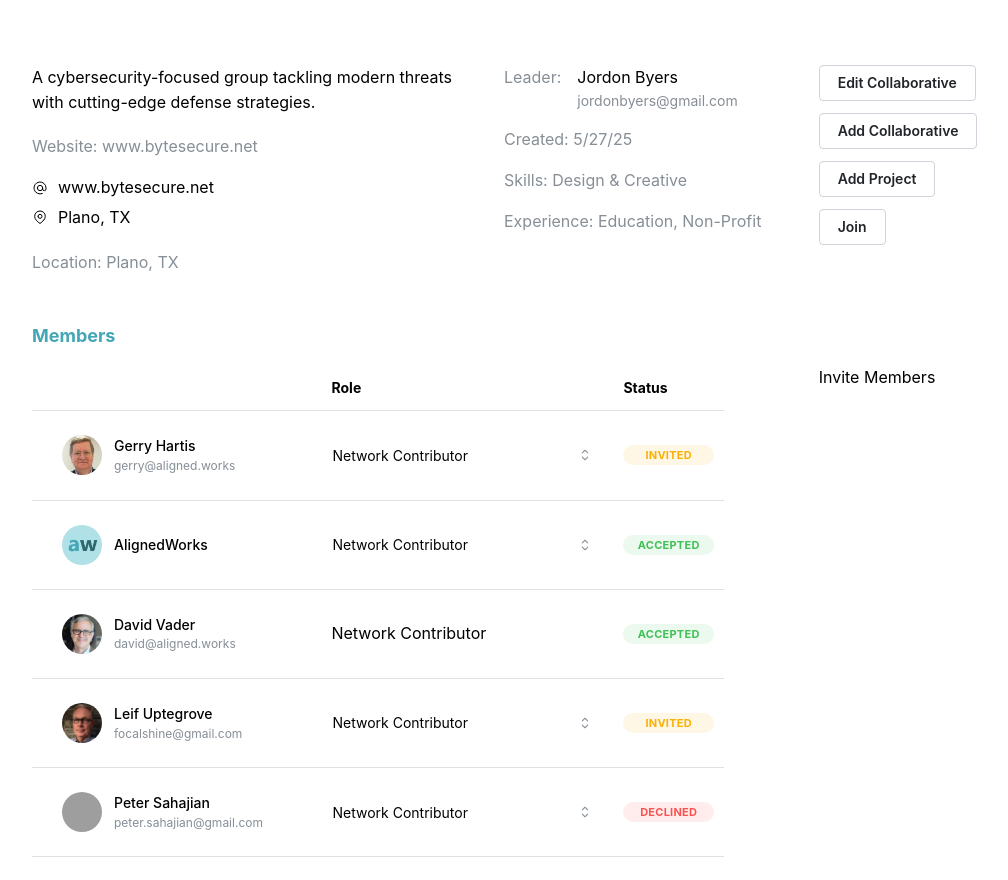
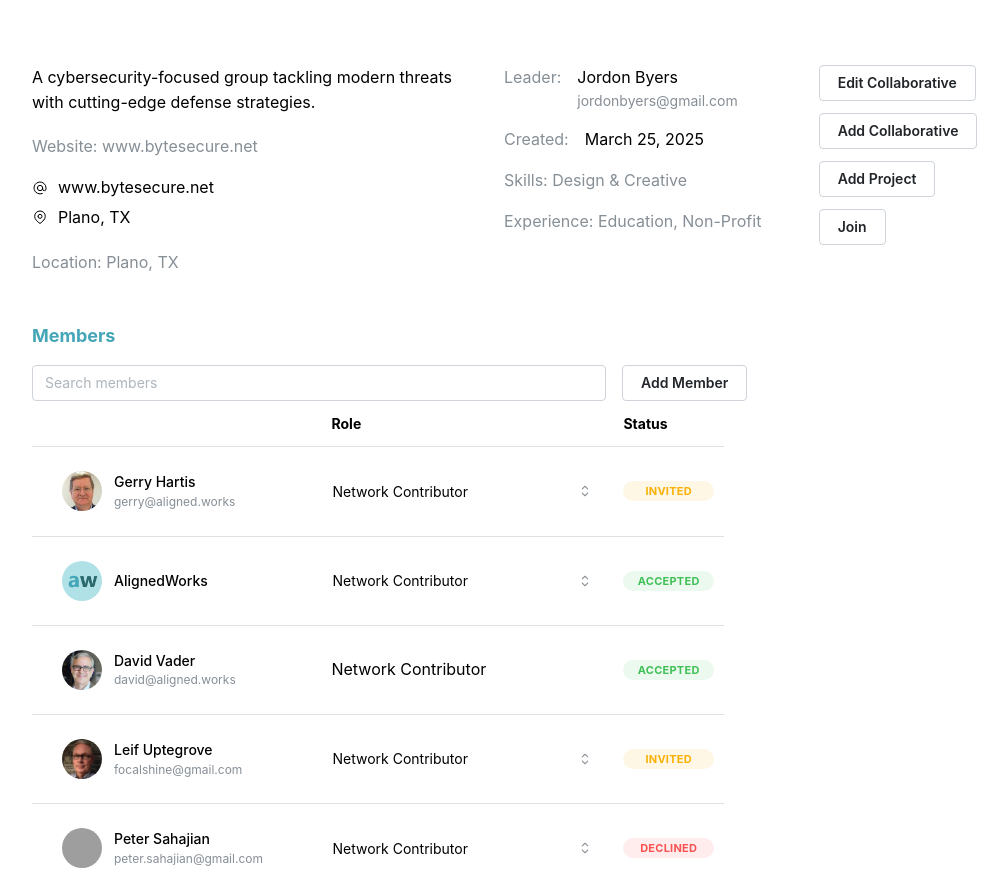
Before and after one commit to AlignedWorks/CVxMantineUI, a React (Vite) app: page /test in a window 1280 px wide. Shown: the part 2700-3580 px from the top of the page, without its empty margins (269-1277 px from the left). Built offline with nearby package versions, Linux system fonts and the light colour scheme; grey boxes are pictures that could not be loaded.

Commit message:
More minor changes

```diff
--- a/src/data.ts
+++ b/src/data.ts
@@ -43,7 +43,7 @@ export interface CollabMember {
   inviteStatus: string;
 }
 
-export const collabRoles = ['Network Owner','Network Contributor']
+export const collabRoles = ['Collaborative Leader','Collaborative Member']
 
 export const inviteStatusColors: { [key: string]: string } = {
   Invited: 'yellow',
--- a/src/pages/Collaborative/Home.page.tsx
+++ b/src/pages/Collaborative/Home.page.tsx
@@ -13,6 +13,7 @@ import {
   Table,
   Avatar,
   Select,
+  TextInput,
  } from '@mantine/core';
 import { CollaborativeData, collabRoles, inviteStatusColors } from '../../data.ts';
 import {
@@ -97,7 +98,7 @@ export function CollaborativeHome() {
         <Table.Td >
             <Select
                 data={collabRoles}
-                defaultValue={'Network Contributor'}
+                value={item.role}
                 variant="unstyled"
                 allowDeselect={false}
             />
@@ -152,16 +153,23 @@ export function CollaborativeHome() {
               </Text>
               <div>
                   <Text fz="md">
-                      Jordon Byers
+                      {collaborative.leaderEmail}
                   </Text>
                   <Text fz="sm" c="dimmed">
-                      jordonbyers@gmail.com
+                      {collaborative.leaderName}
                   </Text>
               </div>
             </Group>
-            <Text c="dimmed" mb="md">
-                Created: {collaborative.createdAt}
-            </Text>
+            <Group mb="md">
+              <Text c="dimmed">
+                  Created:
+              </Text>
+              <div>
+                  <Text>
+                    {collaborative.createdAt}
+                  </Text>
+              </div>
+            </Group>
             <Text c="dimmed" mb="md">
                 Skills<br/>
                 {collaborative.skills.map((skill, index) => (
@@ -193,6 +201,14 @@ export function CollaborativeHome() {
       </Grid>
       <Grid>
         <Grid.Col span={9}>
+        <Grid mt="xl">
+            <Grid.Col span={10}>
+                <TextInput placeholder="Search members" />
+            </Grid.Col>
+            <Grid.Col span={2}>
+                <Button variant="default">Add Member</Button>
+            </Grid.Col>
+        </Grid>
         <Table.ScrollContainer minWidth={400} mt="xl">
             <Table  verticalSpacing="sm">
                 <Table.Thead>
--- a/src/pages/Test.page.tsx
+++ b/src/pages/Test.page.tsx
@@ -271,9 +271,14 @@ export function Test() {
                             </Text>
                         </div>
                     </Group>
-                    <Text c="dimmed" mb="md">
-                        Created: 5/27/25
+                    <Group mb="md">
+                    <Text c="dimmed">
+                        Created:
                     </Text>
+                    <Text>
+                        March 25, 2025
+                    </Text>
+                </Group>
                     <Text c="dimmed" mb="md">
                         Skills: Design & Creative
                     </Text>
@@ -300,8 +305,17 @@ export function Test() {
             <Title order={4} c="#45a6b7" mb="md" mt="xl">Members</Title>
             <Grid>
                 <Grid.Col span={9}>
+                <Grid>
+                    <Grid.Col span={10}>
+                        <TextInput placeholder="Search members" />
+                    </Grid.Col>
+                    <Grid.Col span={2}>
+                        <Button variant="default">Add Member</Button>
+                    </Grid.Col>
+                </Grid>
+
                 <Table.ScrollContainer minWidth={400}>
-                    <Table  verticalSpacing="sm">
+                    <Table verticalSpacing="sm">
                         <Table.Thead>
                             <Table.Tr>
                                 <Table.Th></Table.Th>
@@ -318,13 +332,11 @@ export function Test() {
 
                 </Grid.Col>
                 <Grid.Col span={2}>
-                    <Text>
-                        Invite Members
-                    </Text>
+
                 </Grid.Col>
             </Grid>
             <Table.ScrollContainer minWidth={400}>
-                <Table  verticalSpacing="sm">
+                <Table verticalSpacing="sm">
                     <Table.Thead>
                         <Table.Tr>
                             <Table.Th></Table.Th>
```
